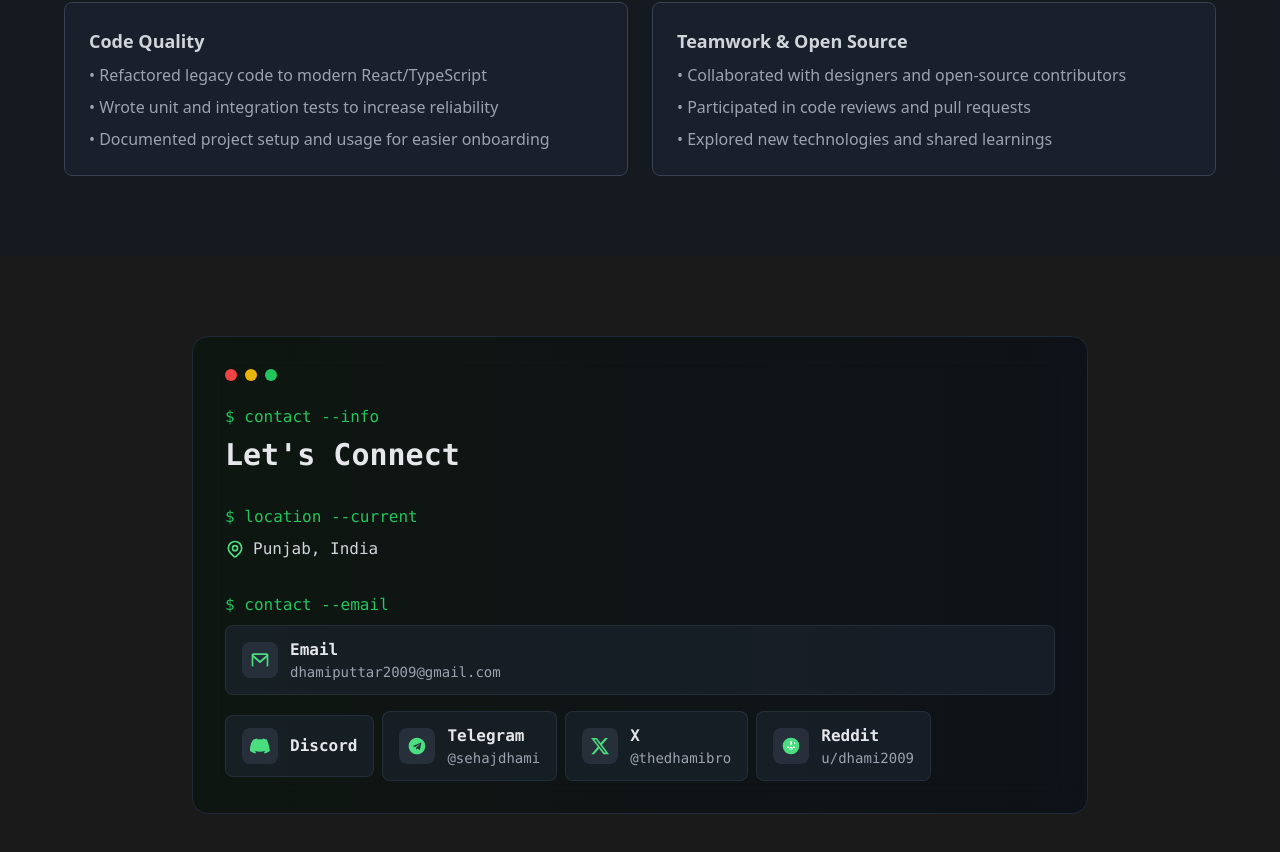
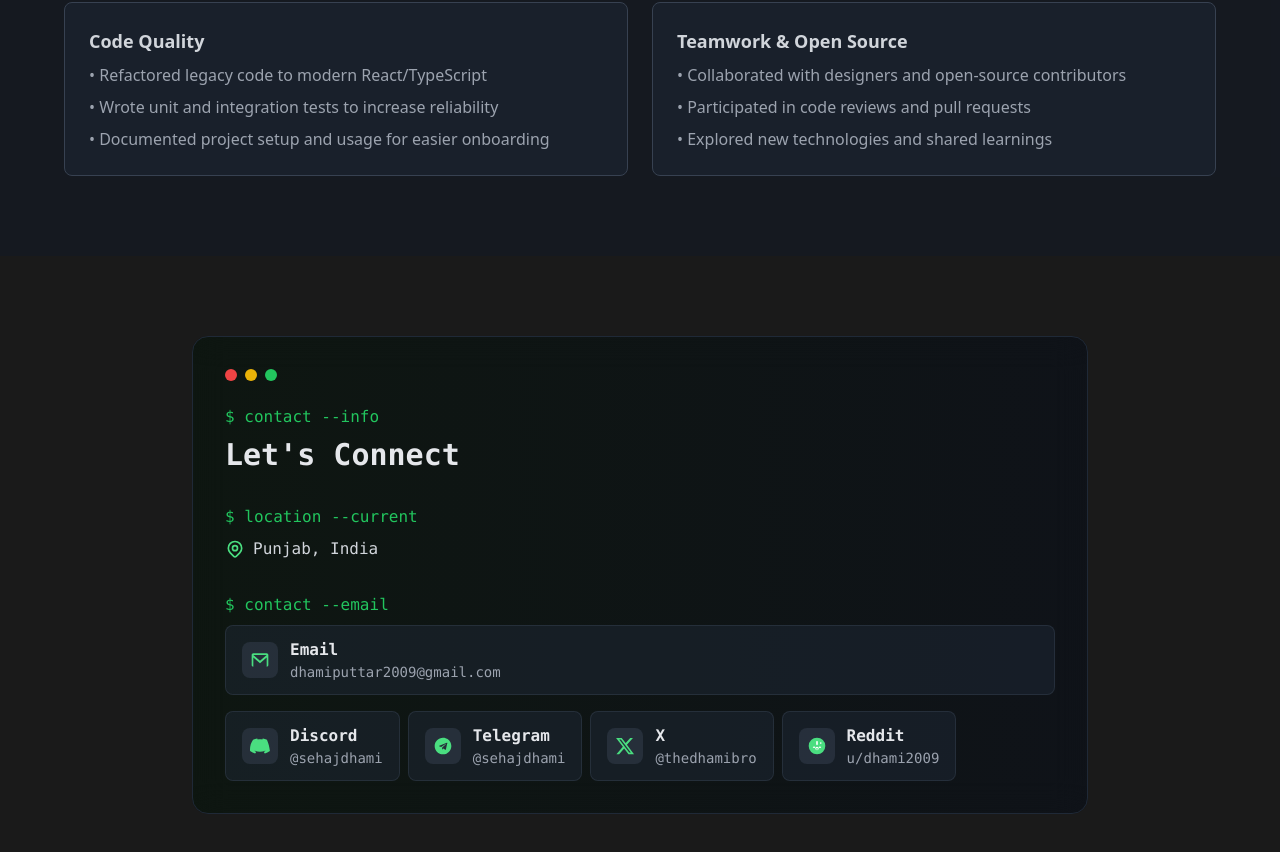
Before and after one commit to thedhamibro/thedhamibro.github.io, a Next.js app: page / in a window 1280 px wide. Shown: the part 4142-4994 px from the top of the page. Built offline with nearby package versions, Linux system fonts and the light colour scheme.

Commit message:
Update ContactSection.tsx

```diff
--- a/app/components/ContactSection.tsx
+++ b/app/components/ContactSection.tsx
@@ -64,6 +64,7 @@ export default function ContactSection() {
 									</div>
 									<div>
 										<p className="font-semibold text-gray-200">Discord</p>
+										<p className="text-sm text-gray-400">@sehajdhami</p>
 									</div>
 								</motion.a>
 								<motion.a
```
